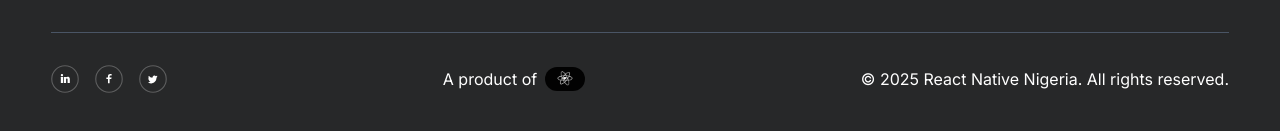
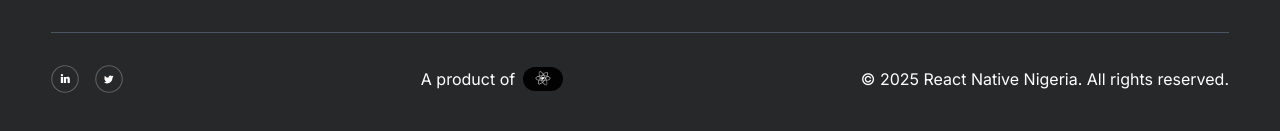
Before and after one commit to react-native-nigeria-community/rnn-landing, a React (Create React App) app: page / in a window 1280 px wide. Shown: the part 7001-7132 px from the top of the page. Built offline with nearby package versions, Linux system fonts and the light colour scheme.

Commit message:
ORTHO-287: removed facebook icon

```diff
--- a/src/components/footer.js
+++ b/src/components/footer.js
@@ -48,9 +48,7 @@ const Footer = () => {
                 <a className="cursor-pointer hover:opacity-80 transition-opacity" href="https://www.linkedin.com/company/react-native-nigeria-community/" target="_blank" rel="noopener noreferrer">
                   <img src={linkedinIcon} alt="Linkedin" className="h-6 w-6 sm:h-7 sm:w-7"/>
                 </a>
-                <a className="cursor-pointer hover:opacity-80 transition-opacity" href="facebook.com" target="_blank" rel="noopener noreferrer">
-                  <img src={facebookIcon} alt="Facebook" className="h-6 w-6 sm:h-7 sm:w-7"/>
-                </a>
+
                 <a className="cursor-pointer hover:opacity-80 transition-opacity" href="https://x.com/ReactNativeNG" target="_blank" rel="noopener noreferrer">
                   <img src={twitterIcon} alt="Twitter" className="h-6 w-6 sm:h-7 sm:w-7"/>
                 </a>
```
